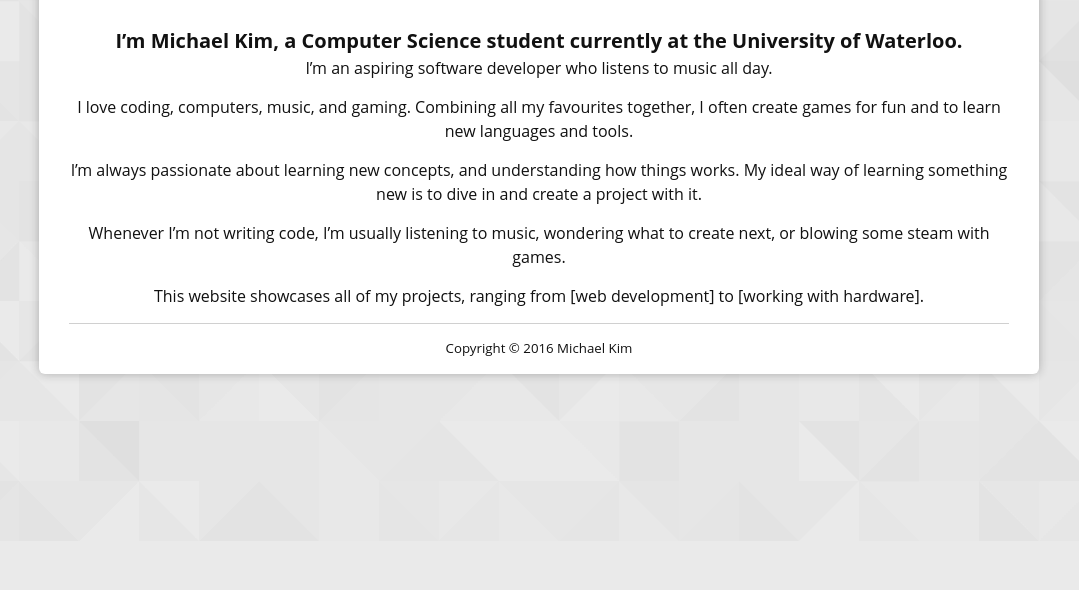
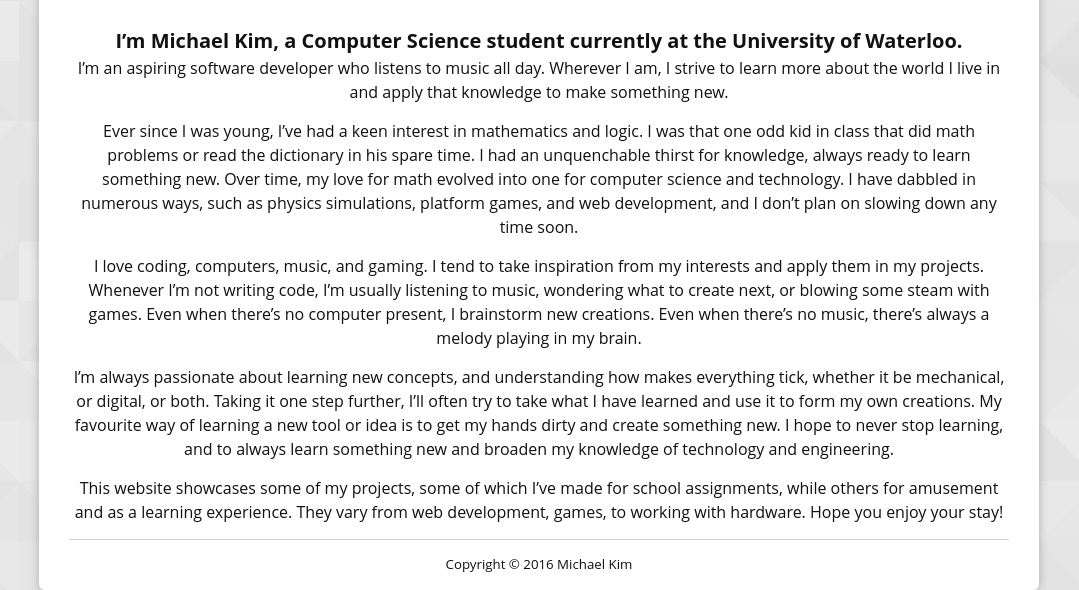
Before and after one commit to LenKagamine/lenkagamine.github.io, a Jekyll site: the page built from about.md, in a window 1280 px wide, cut to the strip 359-949 px from the top of the page. Shown: the whole strip, without its empty margins (101-1180 px from the left). Built offline with Jekyll 4.4.1, drawn with Linux system fonts in a browser that asks for light colours; nearby versions of some CDN libraries; before the commit the page ends 900 px from its top, so only the background shows below that.

Commit message:
Update About page, fix mobile menu

```diff
--- a/_config.yml
+++ b/_config.yml
@@ -14,7 +14,7 @@
 repo: http://github.com/lenkagamine/lenkagamine.github.io
 
 name: Michael Kim
-bio: "Student, Programmer, Gamer"
+bio: "Student, Programmer, Musician"
 photo: "https://avatars1.githubusercontent.com/u/8509052?v=3&s=140"
 github: LenKagamine
 linkedin: michaelkim314
--- a/_includes/header.html
+++ b/_includes/header.html
@@ -5,7 +5,7 @@
 
     <a id="site-title" href="{{ site.baseurl }}/">{{ site.title }}</a>
 
-    <nav class="site-nav">
+    <nav id="site-nav">
       <a class="menu-icon">{% include icon-menu.svg %}</a>
       <div id="menu">
         <a class="page-link fade-link" href="{{ '/about/' | prepend: site.baseurl }}">About</a>
--- a/_sass/_layout.scss
+++ b/_sass/_layout.scss
@@ -88,7 +88,7 @@
   left: 0;
 }
 
-.site-nav {
+#site-nav {
   float: right;
   line-height: 56px;
 
@@ -134,13 +134,13 @@
       }
     }
 
-    .menu {
+    #menu {
       clear: both;
       display: none;
       padding: 5px 10px;
     }
 
-    &:hover .menu {
+    &:hover #menu {
       display: block;
       padding-bottom: 5px;
     }
--- a/about.md
+++ b/about.md
@@ -8,12 +8,12 @@
 
 #### **I'm Michael Kim, a Computer Science student currently at the University of Waterloo.**
 
-I'm an aspiring software developer who listens to music all day.
+I'm an aspiring software developer who listens to music all day. Wherever I am, I strive to learn more about the world I live in and apply that knowledge to make something new.
 
-I love coding, computers, music, and gaming. Combining all my favourites together, I often create games for fun and to learn new languages and tools.
+Ever since I was young, I've had a keen interest in mathematics and logic. I was that one odd kid in class that did math problems or read the dictionary in his spare time. I had an unquenchable thirst for knowledge, always ready to learn something new. Over time, my love for math evolved into one for computer science and technology. I have dabbled in numerous ways, such as physics simulations, platform games, and web development, and I don't plan on slowing down any time soon.
 
-I'm always passionate about learning new concepts, and understanding how things works. My ideal way of learning something new is to dive in and create a project with it.
+I love coding, computers, music, and gaming. I tend to take inspiration from my interests and apply them in my projects. Whenever I'm not writing code, I'm usually listening to music, wondering what to create next, or blowing some steam with games. Even when there's no computer present, I brainstorm new creations. Even when there's no music, there's always a melody playing in my brain.
 
-Whenever I'm not writing code, I'm usually listening to music, wondering what to create next, or blowing some steam with games.
+I'm always passionate about learning new concepts, and understanding how makes everything tick, whether it be mechanical, or digital, or both. Taking it one step further, I'll often try to take what I have learned and use it to form my own creations. My favourite way of learning a new tool or idea is to get my hands dirty and create something new. I hope to never stop learning, and to always learn something new and broaden my knowledge of technology and engineering.
 
-This website showcases all of my projects, ranging from [web development] to [working with hardware].
+This website showcases some of my projects, some of which I've made for school assignments, while others for amusement and as a learning experience. They vary from web development, games, to working with hardware. Hope you enjoy your stay!
--- a/js/main.js
+++ b/js/main.js
@@ -3,12 +3,12 @@
 $(function(){
   var $togglebg = $(".toggle-bg");
   var $background = $("#full-page");
-  var $wrapper = $(".wrapper");
   var $container = $(".container");
 
   var $sitetitle = $("#site-title");
+  var $menulinks = $("#menu");
 
-  var menulinks = $("#menu");
+  var $sitenav = $("#site-nav");
 
   var state = 1;
 
@@ -16,16 +16,16 @@
     state = !state|0;
     $background.css("opacity", state);
     if(state === 0){ //dark
-      //$wrapper.css("background-color", "#e0e0e0");
       $sitetitle.css("color", "#fff");
       $container.css("background-color", "#eaeaea");
-      menulinks.children().css("color", "#fff");
+      $sitenav.css("background-color", "#424242");
+      $menulinks.children().css("color", "#fff");
     }
     else{ //light
       $sitetitle.css("color", "#424242"); //color is "$grey-color-dark" in _cariable.scss
-      //$wrapper.css("background-color", "transparent");
       $container.css("background-color", "#fff");
-      menulinks.children().css("color", "#111");
+      $sitenav.css("background-color", "#eaeaea");
+      $menulinks.children().css("color", "#111");
     }
   });
 });
```
